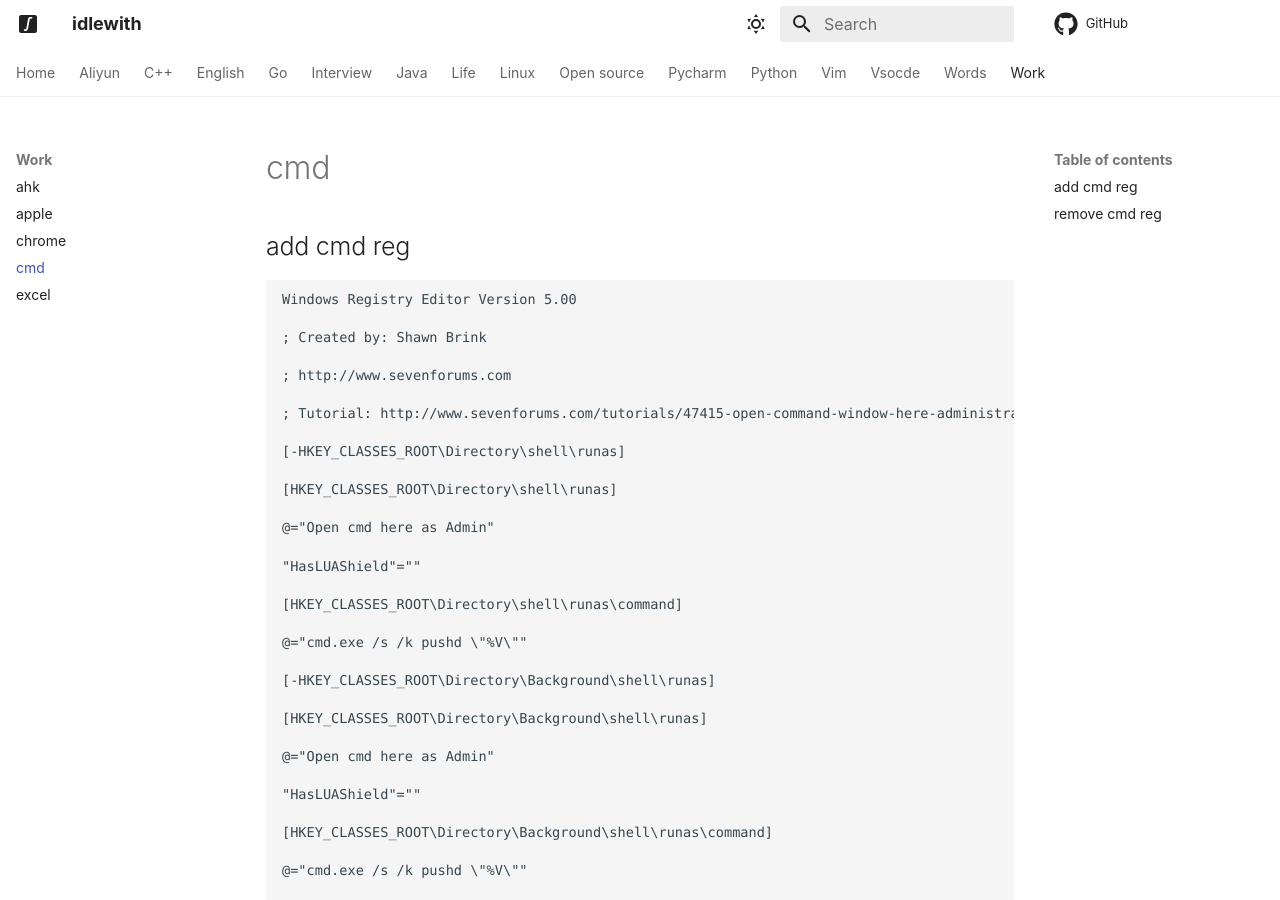
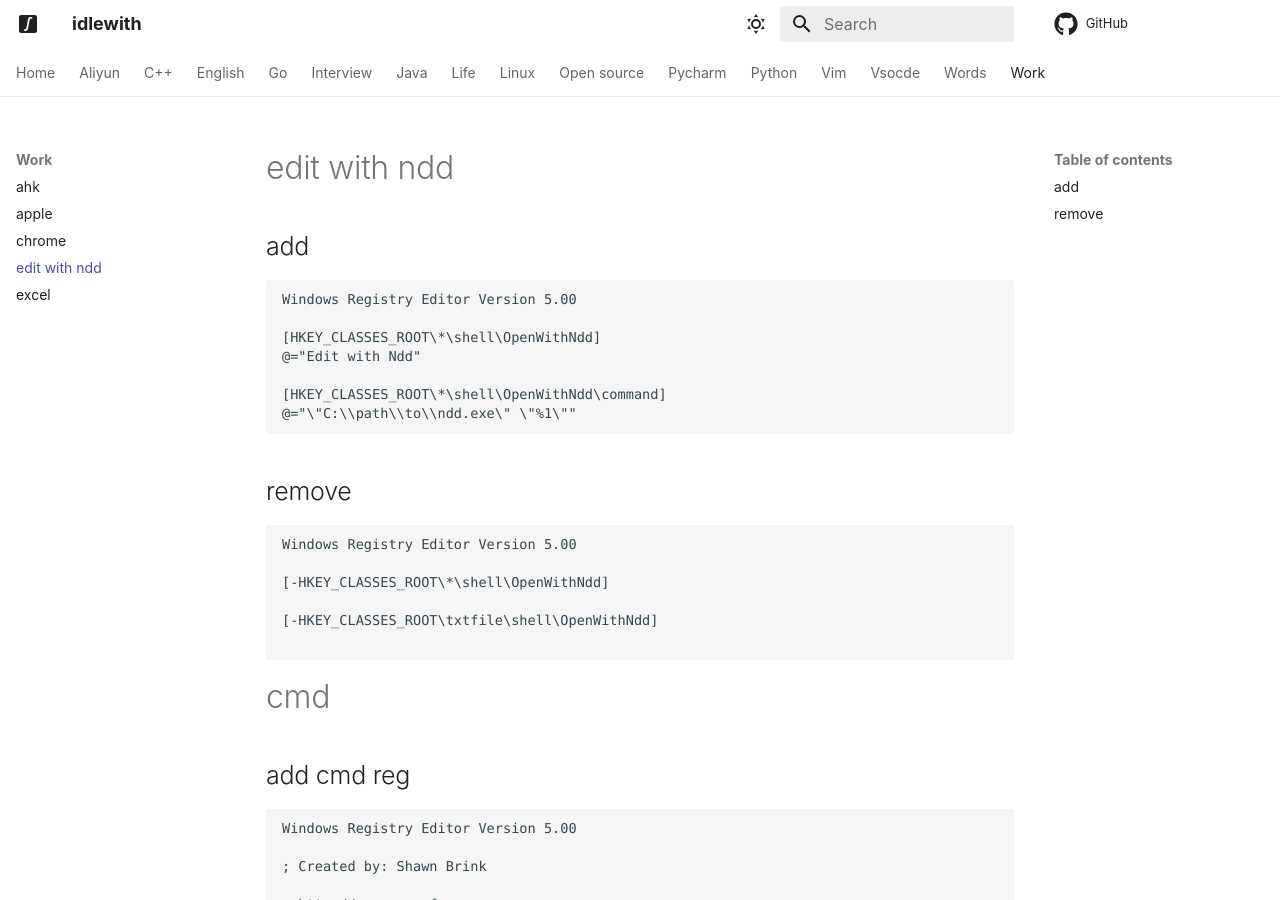
Before and after one commit to idlewith/blog, an MkDocs documentation site: the page built from docs/work/cmd.md, in a window 1280 px wide and 900 px high. Built offline with MkDocs 1.6.1 and Material for MkDocs 9.7.7, drawn with Linux system fonts in a browser that asks for light colours; comment, search, counter and statistics services are not loaded.

Commit message:
更新 cmd.md: Edit by ndd

````diff
--- a/docs/work/cmd.md
+++ b/docs/work/cmd.md
@@ -1,3 +1,32 @@
+
+# edit with ndd
+
+## add
+
+```
+Windows Registry Editor Version 5.00
+
+[HKEY_CLASSES_ROOT\*\shell\OpenWithNdd]
+@="Edit with Ndd"
+
+[HKEY_CLASSES_ROOT\*\shell\OpenWithNdd\command]
+@="\"C:\\path\\to\\ndd.exe\" \"%1\""
+```
+
+
+## remove
+
+```
+Windows Registry Editor Version 5.00
+
+[-HKEY_CLASSES_ROOT\*\shell\OpenWithNdd]
+
+[-HKEY_CLASSES_ROOT\txtfile\shell\OpenWithNdd]
+
+```
+
+
+
 
 # cmd
 
````
